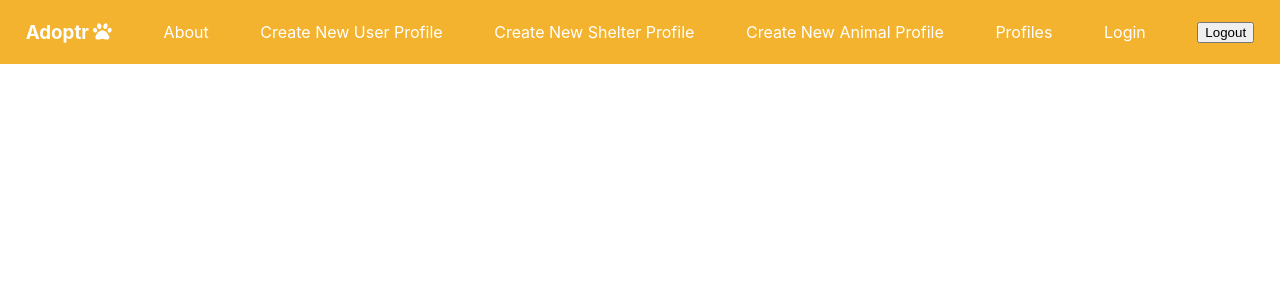
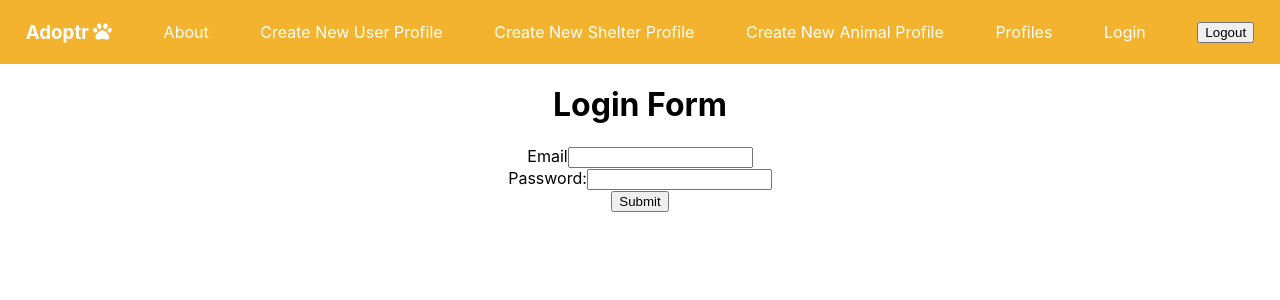
Before and after one commit to GrandMothersill/adoptr, a React (Create React App) app in the folder adoptr-frontend/: page /login in a window 1280 px wide. Shown: the top 300 px of the page. Built offline with nearby package versions, Linux system fonts and the light colour scheme.

Commit message:
build login skeleton, not implemented

```diff
--- a/adoptr-frontend/src/App.js
+++ b/adoptr-frontend/src/App.js
@@ -3,6 +3,7 @@ import './App.css';
 import UserRegistration from "./components/userRegistration.js";
 import AnimalRegistration from "./components/animalRegistration.js";
 import ShelterRegistration from "./components/shelterRegistration.js";
+import Login from "./components/Login.js";
 import Nav from "./components/Nav";
 import About from "./components/About"
 import AnimalProfile from "./components/AnimalProfile"
@@ -24,6 +25,7 @@ function App() {
           <Route path='/profiles' exact component={AnimalProfile} />
           <Route path='/animals' exact component={AnimalRegistration} />
           <Route path='/users' render={() => <UserRegistration login={setUser} state={state} />} />
+          <Route path='/login' render={() => <Login login={setUser} state={state} />} />
           <Route path='/shelters' exact component={ShelterRegistration} />
           <Route path='/' exact component={About} />
         </Switch>
--- /dev/null
+++ b/adoptr-frontend/src/components/Login.js
@@ -0,0 +1,68 @@
+import React, { useState } from 'react';
+import axios from "axios";
+
+function Login(props) {
+    const [firstName, setFirstName] = useState("");
+    const [lastName, setLastName] = useState("");
+    const [email, setEmail] = useState("");
+    const [password, setPassword] = useState("");
+    const [userPhoto, setUserPhoto] = useState("");
+
+    const handleSubmit = (event) => {
+
+        // user submits form correctly
+        // GET from database WHERE email = email AND password = password
+
+
+
+        event.preventDefault();
+        const registrationData = {
+            first_name: firstName,
+            last_name: lastName,
+            email: email,
+            password: password,
+            user_photo: userPhoto,
+            rejected_animals: []
+        }
+
+        axios
+            .post("http://localhost:3001/users", registrationData)
+            .then((response) => {
+                props.login(registrationData)
+            })
+            .catch((err) => {
+                alert(err);
+            });
+
+    }
+
+    return (
+        <form onSubmit={handleSubmit}>
+            <h1>Login Form</h1>
+            <label>
+                Email
+                <input
+                    name="email"
+                    type="email"
+                    value={email}
+                    onChange={e => setEmail(e.target.value)}
+                    required />
+            </label>
+            <br></br>
+            <label>
+                Password:
+                <input
+                    name="password"
+                    type="password"
+                    value={password}
+                    onChange={e => setPassword(e.target.value)}
+                    required />
+            </label>
+            <br></br>
+
+            <button>Submit</button>
+        </form>
+    );
+}
+
+export default Login;
--- a/adoptr-frontend/src/components/Nav.js
+++ b/adoptr-frontend/src/components/Nav.js
@@ -12,8 +12,7 @@ function Nav(props) {
       <Link to="/shelters" className="nav-link">Create New Shelter Profile</Link>
       <Link to="/animals" className="nav-link">Create New Animal Profile</Link>
       <Link to="/profiles" className="nav-link">Profiles</Link>
-
-      {props.state.user.first_name ? <p>Logged in as: {props.state.user.first_name}</p> : <Link to="/users" className="nav-link">Login</Link>}
+      {props.state.user.first_name ? <p>Logged in as: {props.state.user.first_name}</p> : <Link to="/login" className="nav-link">Login</Link>}
       <button onClick={() => props.logout({})}>Logout</button>
     </nav>
   )
```
